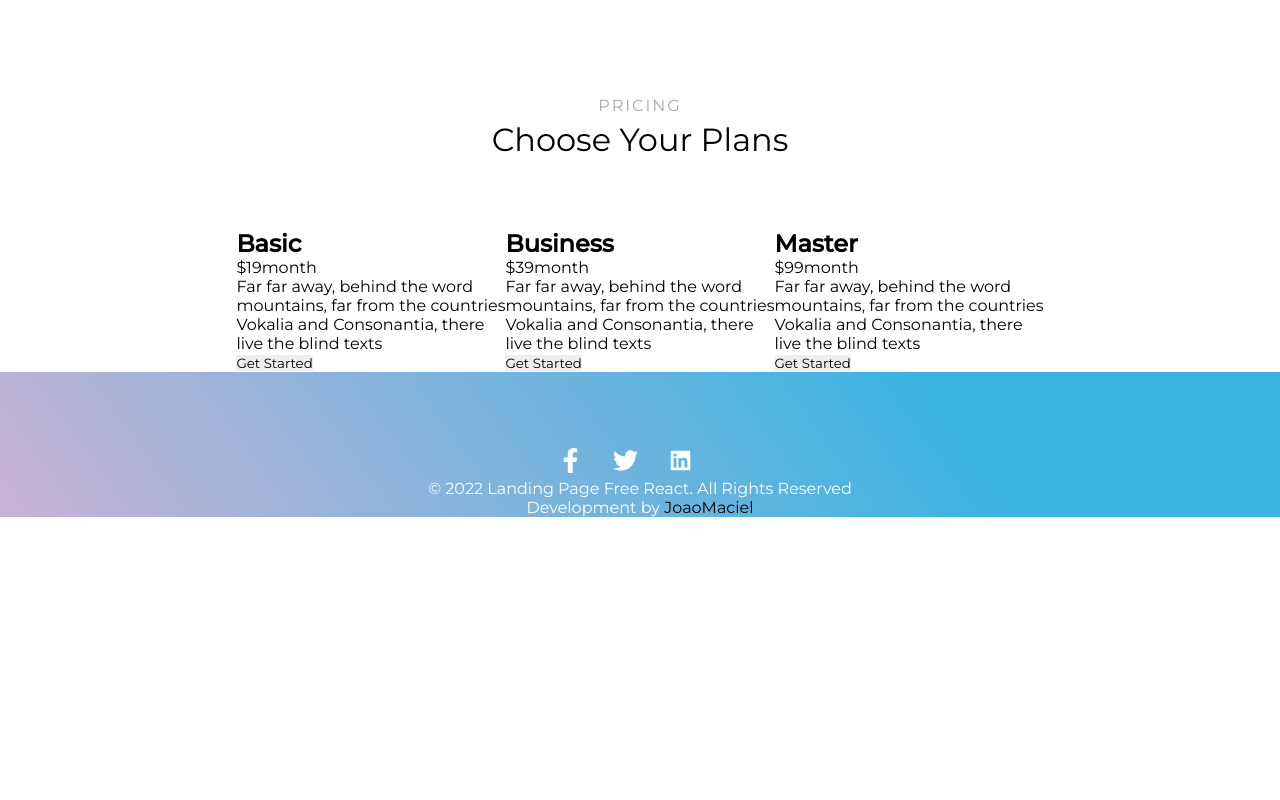
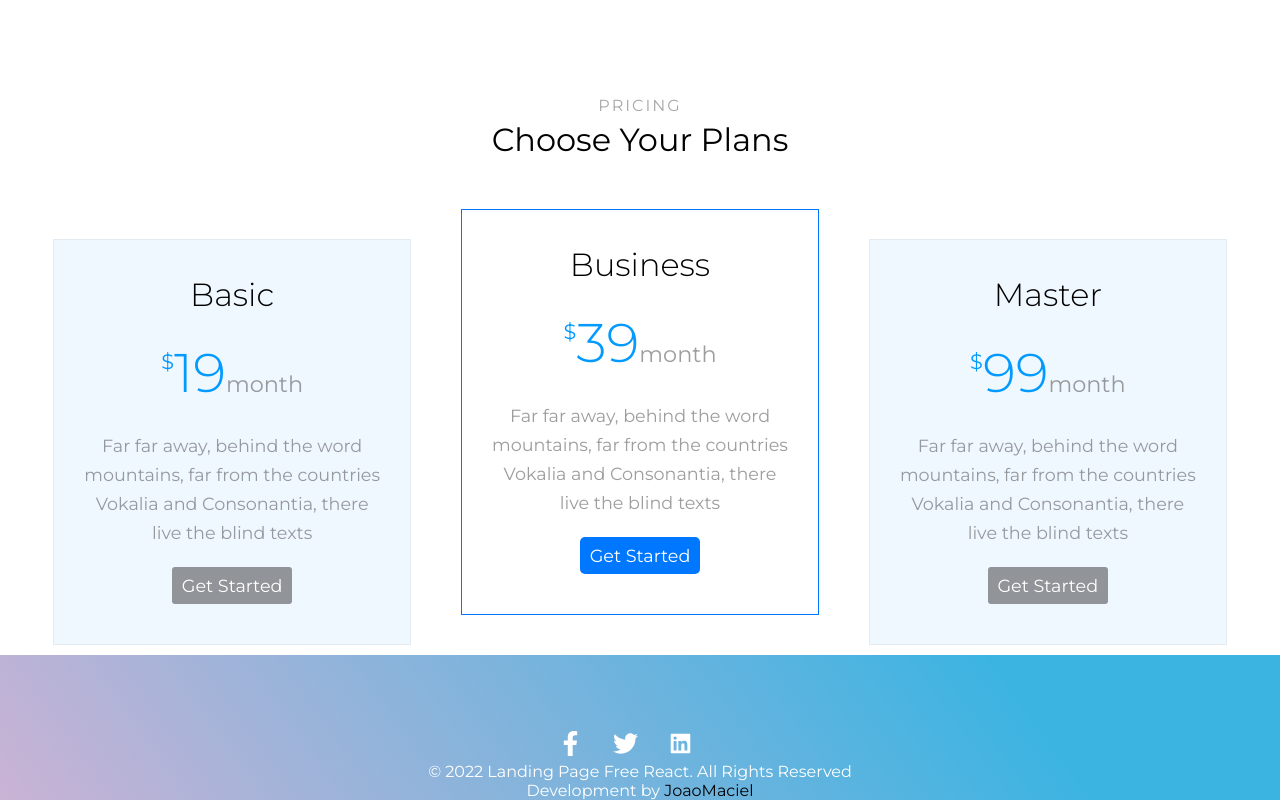
Before and after one commit to JoaoMaciel5G/landing-page-react, a React (Vite) app: page /features in a window 1280 px wide. Shown: the part 1016-1816 px from the top of the page. Before the commit the page ends 1533 px from the top, so only its background shows below. Built offline with nearby package versions, Linux system fonts and the light colour scheme.

Commit message:
add component prices

```diff
--- a/src/components/FeatureComponent.jsx
+++ b/src/components/FeatureComponent.jsx
@@ -4,10 +4,10 @@ import Prices from "./Prices";
 export default function FeaturesComponent() {
   return (
     <div id="container">
-      <div class="paragraphFeatures">
+      <div className="paragraphFeatures">
         <p>features</p>
       </div>
-      <div class="titleFeatures">
+      <div className="titleFeatures">
         <h2>App Features</h2>
       </div>
       <Cards/>
--- a/src/components/NavBar.css
+++ b/src/components/NavBar.css
@@ -9,5 +9,4 @@ ul{
 .link:hover{
     transition: 2s;
     color: black;
-    font-size: 22px;
 }
--- a/src/components/Prices.css
+++ b/src/components/Prices.css
@@ -1,3 +1,82 @@
 #prices{
     display: flex;
 }
+.titlePricing{
+    font-weight: 300;
+    font-size: 2em;
+    margin-top: 35px;
+}
+.paragraphPricing{
+    color: rgb(2, 154, 255);
+    margin: 25px;
+}
+.dolar{
+    font-size: 1.3em;
+    position: relative;
+    bottom: 23px;
+}
+.cardPrice{
+    display: flex;
+    flex-direction: column;
+    align-items: center;
+    margin: 10px 25px;
+    background-color: aliceblue;
+    border: 1px solid rgba(73, 73, 73, 0.075);
+}
+.price{
+    font-size: 3.4em;
+    font-weight: 300;
+}
+.month{
+    color: rgba(61, 60, 60, 0.5);
+    font-size: 1.4em;
+}
+#mainCard{
+    display: flex;
+    flex-direction: column;
+    position: relative;
+    align-items: center;
+    margin: 10px 25px;
+    border: 1px solid rgb(0, 119, 255);
+    bottom: 30px;
+}
+.apresentation{
+    color: rgba(61, 60, 60, 0.5);
+    font-size: 1.1em;
+    display: flex;
+    flex-direction: column;
+    align-items: center;
+    justify-content: center;
+    margin: 0 30px;
+}
+.apresentation p{
+    margin: 4px 0;
+}
+.cardPrice .btn{
+    background-color: rgba(71, 70, 70, 0.555);
+    border-radius: 3px;
+    font-size: 1.1em;
+    padding: 8px 10px;
+    color: white;
+    margin-top: 20px;
+    margin-bottom: 40px;
+    cursor: pointer;
+}
+.cardPrice .btn:hover{
+    background-color: rgba(71, 70, 70, 0.678);
+    transition: 1s;
+}
+#mainButton{
+    background-color: rgb(0, 119, 255);
+    border-radius: 5px;
+    font-size: 1.1em;
+    padding: 8px 10px;
+    color: white;
+    margin-top: 20px;
+    margin-bottom: 40px;
+    cursor: pointer;
+}
+#mainButton:hover{
+    background-color: rgb(4, 85, 207);
+    transition: 1s;
+}
--- a/src/components/Prices.jsx
+++ b/src/components/Prices.jsx
@@ -1,35 +1,53 @@
-import "./Prices.css"
+import "./Prices.css";
 
-export default function Prices(){
-    return(
-        <div id="prices">
-            <div>
-                <h2>Basic</h2>
-                <p><span className="dolar">$</span>19<span className="month">month</span></p>
-                <p>Far far away, behind the word<br/>
-                mountains, far from the countries<br/>
-                Vokalia and Consonantia, there<br/>
-                live the blind texts</p>
-                <button>Get Started</button>
-            </div>
-            <div>
-                <h2>Business</h2>
-                <p><span className="dolar">$</span>39<span className="month">month</span></p>
-                <p>Far far away, behind the word<br/>
-                mountains, far from the countries<br/>
-                Vokalia and Consonantia, there<br/>
-                live the blind texts</p>
-                <button>Get Started</button>
-            </div>
-            <div>
-                <h2>Master</h2>
-                <p><span className="dolar">$</span>99<span className="month">month</span></p>
-                <p>Far far away, behind the word<br/>
-                mountains, far from the countries<br/>
-                Vokalia and Consonantia, there<br/>
-                live the blind texts</p>
-                <button>Get Started</button>
-            </div>
+export default function Prices() {
+  return (
+    <div id="prices">
+      <div className="cardPrice">
+        <h2 className="titlePricing">Basic</h2>
+        <p className="paragraphPricing">
+          <span className="dolar">$</span>
+          <span className="price">19</span>
+          <span className="month">month</span>
+        </p>
+        <div className="apresentation">
+            <p>Far far away, behind the word</p>
+            <p>mountains, far from the countries</p>
+            <p>Vokalia and Consonantia, there</p>
+            <p>live the blind texts</p>
         </div>
-    )
+        <button className="btn">Get Started</button>
+      </div>
+      <div id="mainCard">
+        <h2 className="titlePricing">Business</h2>
+        <p className="paragraphPricing">
+          <span className="dolar">$</span>
+          <span className="price">39</span>
+          <span className="month">month</span>
+        </p>
+        <div className="apresentation">
+            <p>Far far away, behind the word</p>
+            <p>mountains, far from the countries</p>
+            <p>Vokalia and Consonantia, there</p>
+            <p>live the blind texts</p>
+        </div>
+        <button id="mainButton">Get Started</button>
+      </div>
+      <div className="cardPrice">
+          <h2 className="titlePricing">Master</h2>
+          <p className="paragraphPricing">
+            <span className="dolar">$</span>
+            <span className="price">99</span>
+            <span className="month">month</span>
+          </p>
+          <div className="apresentation">
+            <p>Far far away, behind the word</p>
+            <p>mountains, far from the countries</p>
+            <p>Vokalia and Consonantia, there</p>
+            <p>live the blind texts</p>
+        </div>
+        <button className="btn">Get Started</button>
+      </div>
+    </div>
+  );
 }
```
